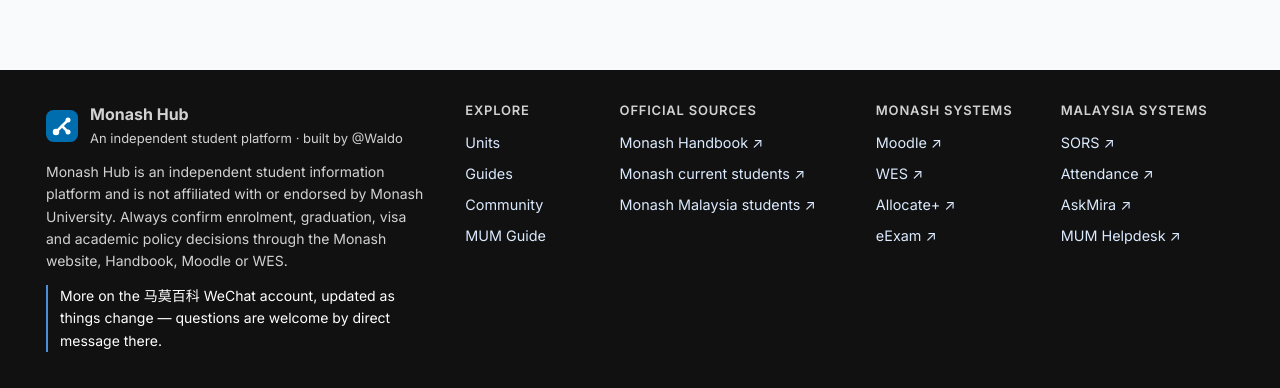
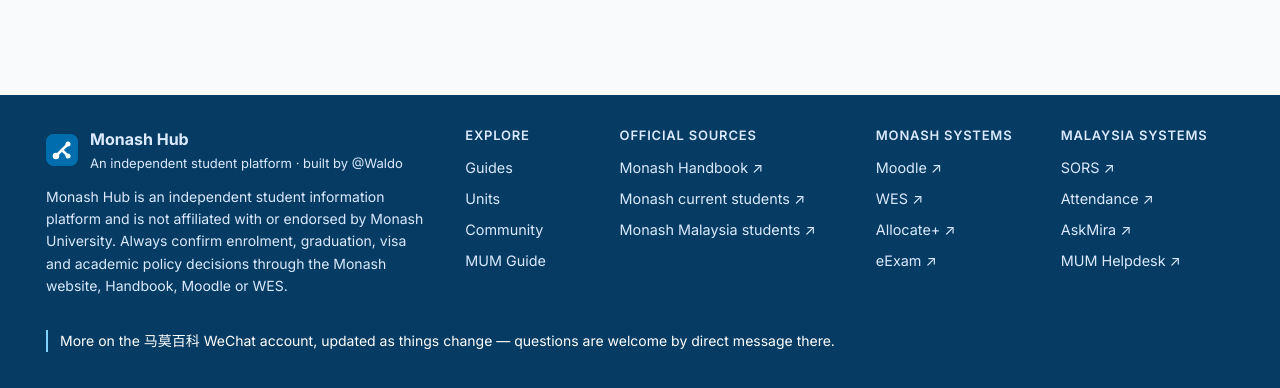
Before and after one commit to Waldo0926/monash-hub, a Nuxt app in the folder frontend/: page /search in a window 1280 px wide. Shown: the part 400-788 px from the top of the page. Built offline with nearby package versions, Linux system fonts and the light colour scheme; no server answers.

Commit message:
feat: polish primary navigation and footer

```diff
--- a/frontend/assets/css/tokens.css
+++ b/frontend/assets/css/tokens.css
@@ -28,16 +28,12 @@
   --blue-700: #1d4ed8;
   --blue-50: #eff6ff;
 
-  /* The footer is the university's near-black rather than the page's own dark
-     blue: it closes the page the way the official site does, and a black band
-     under a blue header is what makes the whole thing read as blue-and-white. */
-  --footer-bg: #111111;
-  --footer-text: #d2d2d2;
+  /* A deep navy derived from the header blue. It still reads as a footer, but
+     feels like part of Monash Hub instead of a separate black slab. */
+  --footer-bg: #063b63;
+  --footer-text: #dbeafe;
   --footer-heading: #ffffff;
-  /* The brand blue lightened for the near-black footer. --brand itself is
-     #006dae, which manages only 3.42:1 down there - below the 4.5:1 a reader
-     needs. This is 5.63:1 and still recognisably the same blue. */
-  --footer-accent: #4b90d6;
+  --footer-accent: #7dd3fc;
 
   /* Surfaces */
   --bg: #f8fafc;
--- a/frontend/components/AppFooter.vue
+++ b/frontend/components/AppFooter.vue
@@ -17,17 +17,12 @@
           </span>
         </p>
         <p class="small disclaimer">{{ $t('footer.disclaimer') }}</p>
-        <!-- Kept visually apart from the disclaimer above it. One says what
-             this site is not; the other invites you somewhere. Run together in
-             the same grey they read as one long block of small print and the
-             invitation is the half nobody finishes. -->
-        <p class="small wechat">{{ $t('footer.wechat') }}</p>
       </div>
 
       <nav class="col" :aria-label="$t('footer.explore')">
         <h2 class="tiny muted heading">{{ $t('footer.explore') }}</h2>
+        <NuxtLink to="/guides">{{ $t('nav.guides') }}</NuxtLink>
         <NuxtLink to="/units">{{ $t('nav.units') }}</NuxtLink>
-        <NuxtLink to="/guides">{{ $t('nav.guides') }}</NuxtLink>
         <NuxtLink to="/community">{{ $t('nav.community') }}</NuxtLink>
         <NuxtLink to="/mamo">{{ $t('nav.mamo') }}</NuxtLink>
       </nav>
@@ -71,6 +66,11 @@
           target="_blank"
         >{{ system.name }} ↗</a>
       </nav>
+
+      <!-- This invitation used to sit inside the narrow first column, where a
+           single sentence became three lines and made the rest of the footer
+           look empty. It belongs to the whole site, so it gets the whole row. -->
+      <p class="small wechat">{{ $t('footer.wechat') }}</p>
     </div>
   </footer>
 </template>
@@ -85,9 +85,8 @@
  * footer visibly empty. Putting the navigation beside it means the measure stays
  * comfortable and the space is actually used.
  */
-/* Near-black, the way the official site closes a page. A dark band under a blue
-   header is what makes the whole thing read as blue and white rather than as a
-   blue strip on a grey page. */
+/* A deep version of the header blue closes the page without the visual weight
+   of a black slab, while still keeping the footer distinct from navigation. */
 .footer {
   margin-top: var(--s8);
   padding: var(--s6) 0 var(--s7);
@@ -110,7 +109,8 @@
 .block { display: block; }
 .disclaimer { margin: 0; color: var(--muted); }
 .wechat {
-  margin: var(--s3) 0 0;
+  grid-column: 1 / -1;
+  margin: 0;
   padding-left: var(--s3);
   border-left: 2px solid var(--footer-accent);
   color: var(--footer-heading);
@@ -132,14 +132,12 @@
      columns pair up under it rather than each taking a half-width
      column of their own and leaving one stranded. */
   .about { grid-column: 1 / -1; }
-  .about { grid-column: 1 / -1; }
 }
 @media (max-width: 980px) {
   .footer { padding-bottom: calc(var(--s7) + 56px); }
 }
-/* The footer is the one dark region on a light page, so every rule that names a
-   colour has to be restated here - inherited .muted and link colours are chosen
-   against white and disappear on near-black. */
+/* The footer is a dark region on a light page, so every rule that names a
+   colour has to be restated here; the default muted text targets white. */
 .footer :deep(h2),
 .footer :deep(.foot-heading) { color: var(--footer-heading); }
 .footer :deep(a) { color: #dbeafe; }
--- a/frontend/composables/useSectionNavigation.ts
+++ b/frontend/composables/useSectionNavigation.ts
@@ -2,12 +2,12 @@
   const { $t } = useNuxtApp()
 
   return computed(() => [
+    { to: '/guides', label: $t('nav.guides'), icon: '□' },
     { to: '/units', label: $t('nav.units'), icon: '▤' },
     { to: '/courses', label: $t('nav.courses'), icon: '◇' },
     { to: '/plan', label: $t('nav.plan'), icon: '☷' },
     { to: '/tree', label: $t('nav.tree'), icon: '⑂' },
     { to: '/marks', label: $t('nav.marks'), icon: '%' },
-    { to: '/guides', label: $t('nav.guides'), icon: '□' },
     { to: '/community', label: $t('nav.community'), icon: '☰' },
     { to: '/mamo', label: $t('nav.mamo'), icon: 'M' }
   ])
```
Also changed, not shown: frontend/components/AppLogo.vue (+5 -6 lines), 1 other file (tests, documents, lock files or other folders).
